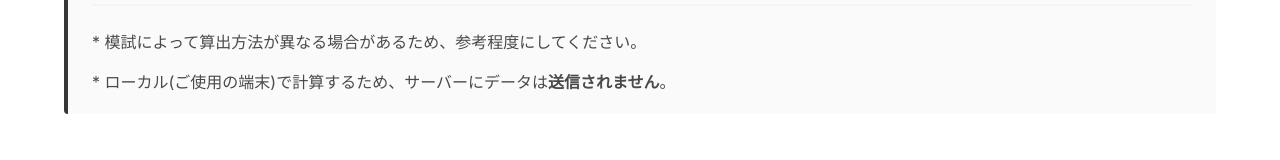
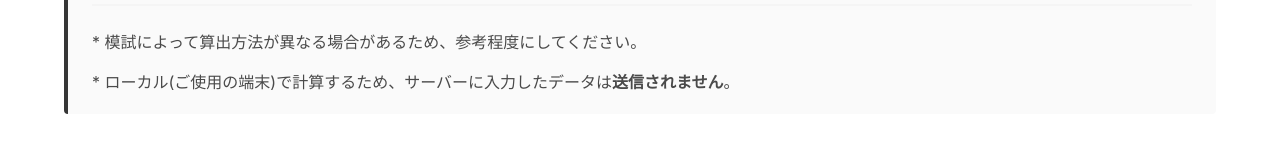
Before and after one commit to shge/sscalc, a plain HTML site: page index.html in a window 1280 px wide. Shown: the part 1829-1989 px from the top of the page. Drawn offline with nearby package versions, Linux system fonts and the light colour scheme.

Commit message:
Small changes

```diff
--- a/index.html
+++ b/index.html
@@ -103,7 +103,7 @@
         <p>平均点と自分の点数の差が大きく、標準偏差(全員の点数のばらつき)が小さいときになることがあります。
         <hr class="hr">
         <p>* 模試によって算出方法が異なる場合があるため、参考程度にしてください。
-        <p>* ローカル(ご使用の端末)で計算するため、サーバーにデータは<strong>送信されません</strong>。
+        <p>* ローカル(ご使用の端末)で計算するため、サーバーに入力したデータは<strong>送信されません</strong>。
       </div>
     </article>
 
```
